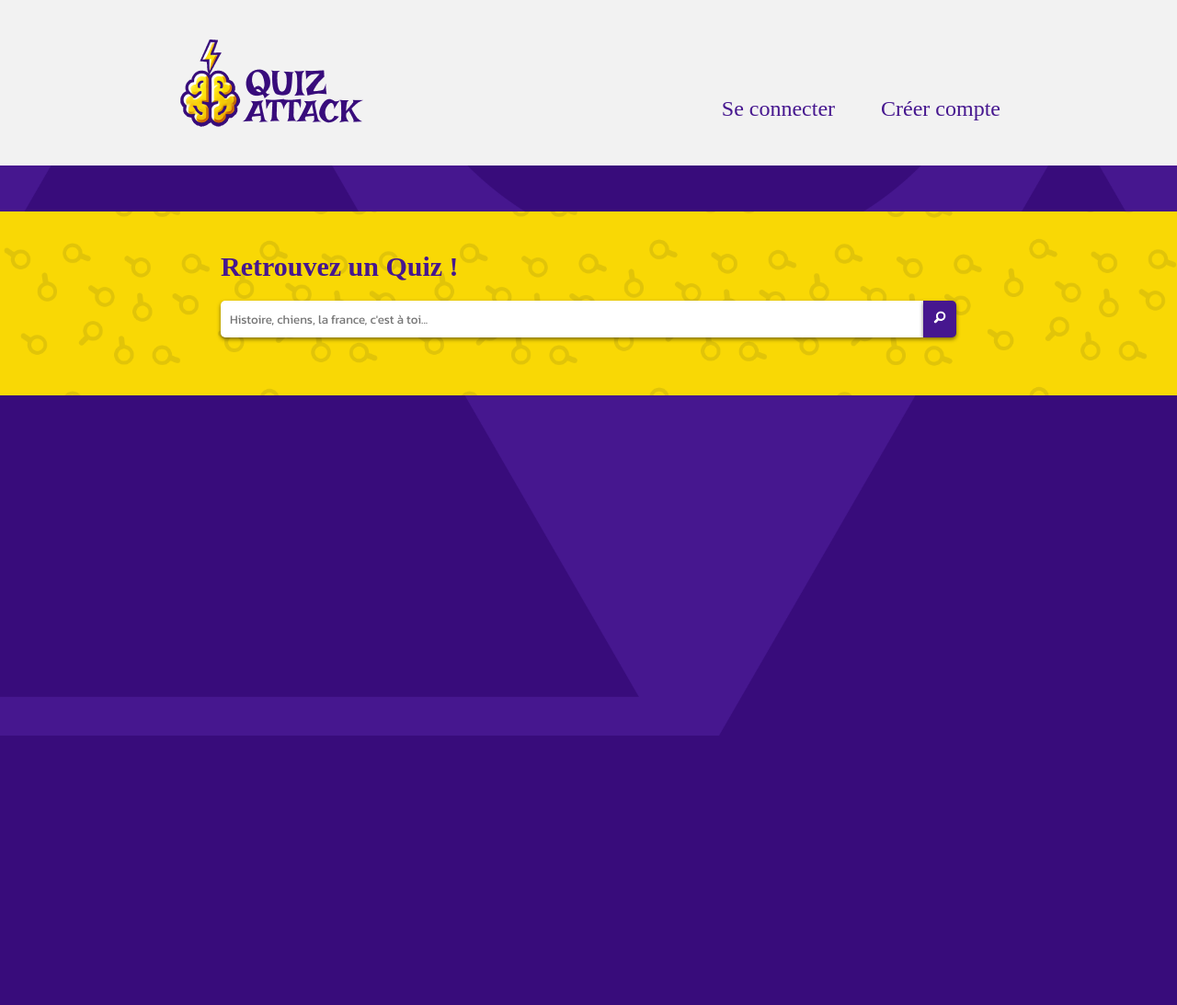
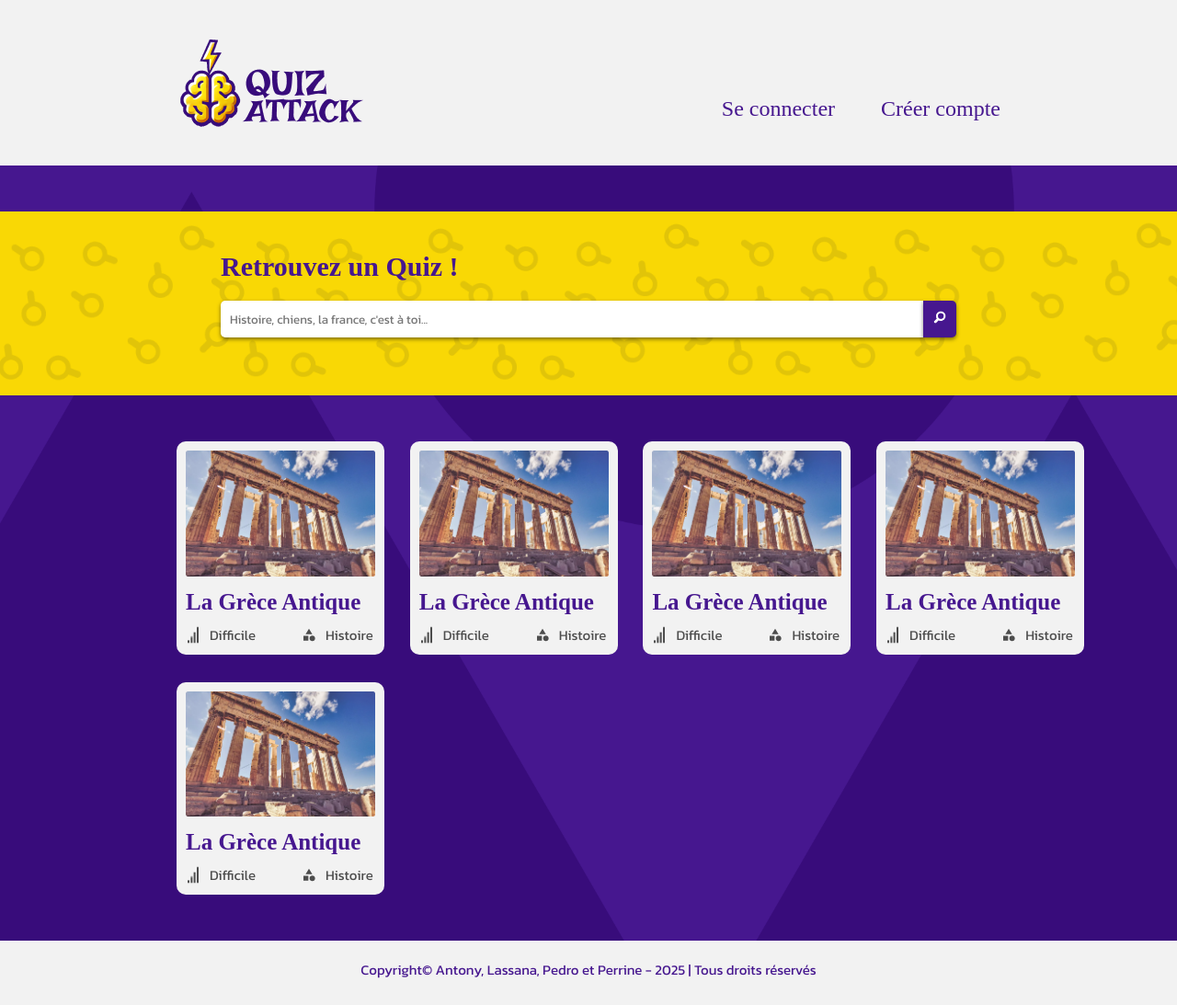
Before and after one commit to AntonySonove/quizz, a PHP site: page / in a window 1280 px wide. Shown: the whole page at 92% size. Before the commit the page ends 800 px from the top, so only its background shows below. Run offline with PHP 8.4, Linux system fonts and the light colour scheme; some web fonts are replaced.

Commit message:
Page d'accueil OK
à voir si on a besoin

```diff
--- a/assets/css/accueil-quiz.css
+++ b/assets/css/accueil-quiz.css
@@ -0,0 +1,39 @@
+.quiz-container {
+    margin: 50px 15%;
+    display: grid;
+    gap: 30px;
+    grid-template-columns: repeat(4, 1fr);
+    grid-auto-flow: row;
+}
+
+.quiz-card {
+    width: 92%;
+    background-color: var(--gris-clair);
+    border-radius: 10px;
+    padding: 10px;
+}
+
+.quiz-card__img {
+    width: 100%;
+}
+
+.quiz-card__title {
+    margin: 10px 0;
+    font-size: 25px;
+}
+
+.quiz-card__classification {
+    display: flex;
+    gap: 50px;
+}
+
+.quiz-card__classification-item {
+    display: flex;
+    gap: 10px;
+
+    p {
+        font-family: var(--police-texte);
+        color: var(--gris-fonce);
+        font-size: 15px;
+    }
+}
--- a/assets/css/accueil-search.css
+++ b/assets/css/accueil-search.css
@@ -5,7 +5,7 @@
     height: 200px;
     width: 100vw;
     background: url(../img/img_background/bgloupe.webp) center;
-    background-size: contain;
+    background-size: cover;
     background-color: var(--jaune);
 }
 
--- a/assets/css/style.css
+++ b/assets/css/style.css
@@ -22,8 +22,9 @@
 }
 
 html, body {
+    overflow-x: hidden;
     width: 100vw;
-    height: 100vh;
+    height: auto;
     background: url(../img/img_background/bgviolet.webp) no-repeat center bottom;
     background-size: cover;
 }
@@ -51,3 +52,20 @@ header {
     gap: 50px;
     font-size: 24px;
 }
+
+.nav-list__item:hover {
+    text-decoration: underline;
+}
+
+footer {
+    width: 100%;
+    height: 20px;
+    background-color: var(--gris-clair);
+    padding: 20px 0 30px;
+}
+
+.footer-texte {
+    font-family: var(--police-texte);
+    font-size: 15px;
+    text-align: center;
+}
--- a/index.html
+++ b/index.html
@@ -16,8 +16,8 @@
         <nav class="nav-container">
             <a href="#"><img class="logo" src="assets/img/logo.png" alt="Logo QuizAttack"></a>
             <ul class="nav-list">
-                <li><a href="#">Se connecter</a></li>
-                <li><a href="#">Créer compte</a></li>
+                <li><a class="nav-list__item" href="#">Se connecter</a></li>
+                <li><a class="nav-list__item" href="#">Créer compte</a></li>
             </ul>
         </nav>
     </header>
@@ -37,10 +37,100 @@
 
     <section class="quiz-container">
         <article class="quiz-card">
+            <img class="quiz-card__img" src="assets/img/img_question/image-24.webp" alt="Image du quiz">
+            <h4 class="quiz-card__title">
+                La Grèce Antique
+            </h4>
+            <div class="quiz-card__classification">
+                <div class="quiz-card__classification-item">
+                    <img src="assets/img/icone/difficulte-icon.webp" alt="Icone de difficulté">
+                    <p>Difficile</p>
+                </div>
+                <div class="quiz-card__classification-item">
+                    <img src="assets/img/icone/theme-icon.svg" alt="Icone de thème">
+                    <p>Histoire</p>
+                </div>
+            </div>
+
+
+        </article>
+        <article class="quiz-card">
+            <img class="quiz-card__img" src="assets/img/img_question/image-24.webp" alt="Image du quiz">
+            <h4 class="quiz-card__title">
+                La Grèce Antique
+            </h4>
+            <div class="quiz-card__classification">
+                <div class="quiz-card__classification-item">
+                    <img src="assets/img/icone/difficulte-icon.webp" alt="Icone de difficulté">
+                    <p>Difficile</p>
+                </div>
+                <div class="quiz-card__classification-item">
+                    <img src="assets/img/icone/theme-icon.svg" alt="Icone de thème">
+                    <p>Histoire</p>
+                </div>
+            </div>
+
+
+        </article>
+        <article class="quiz-card">
+            <img class="quiz-card__img" src="assets/img/img_question/image-24.webp" alt="Image du quiz">
+            <h4 class="quiz-card__title">
+                La Grèce Antique
+            </h4>
+            <div class="quiz-card__classification">
+                <div class="quiz-card__classification-item">
+                    <img src="assets/img/icone/difficulte-icon.webp" alt="Icone de difficulté">
+                    <p>Difficile</p>
+                </div>
+                <div class="quiz-card__classification-item">
+                    <img src="assets/img/icone/theme-icon.svg" alt="Icone de thème">
+                    <p>Histoire</p>
+                </div>
+            </div>
+
+
+        </article>
+        <article class="quiz-card">
+            <img class="quiz-card__img" src="assets/img/img_question/image-24.webp" alt="Image du quiz">
+            <h4 class="quiz-card__title">
+                La Grèce Antique
+            </h4>
+            <div class="quiz-card__classification">
+                <div class="quiz-card__classification-item">
+                    <img src="assets/img/icone/difficulte-icon.webp" alt="Icone de difficulté">
+                    <p>Difficile</p>
+                </div>
+                <div class="quiz-card__classification-item">
+                    <img src="assets/img/icone/theme-icon.svg" alt="Icone de thème">
+                    <p>Histoire</p>
+                </div>
+            </div>
+
+
+        </article>
+        <article class="quiz-card">
+            <img class="quiz-card__img" src="assets/img/img_question/image-24.webp" alt="Image du quiz">
+            <h4 class="quiz-card__title">
+                La Grèce Antique
+            </h4>
+            <div class="quiz-card__classification">
+                <div class="quiz-card__classification-item">
+                    <img src="assets/img/icone/difficulte-icon.webp" alt="Icone de difficulté">
+                    <p>Difficile</p>
+                </div>
+                <div class="quiz-card__classification-item">
+                    <img src="assets/img/icone/theme-icon.svg" alt="Icone de thème">
+                    <p>Histoire</p>
+                </div>
+            </div>
 
 
         </article>
     </section>
+
+    <footer>
+        <p class="footer-texte">Copyright© Antony, Lassana, Pedro et Perrine - 2025 | Tous droits réservés</p>
+    </footer>
 </body>
 
 </html>
```
Also changed, not shown: assets/img/icone/theme-icon.svg (added).
